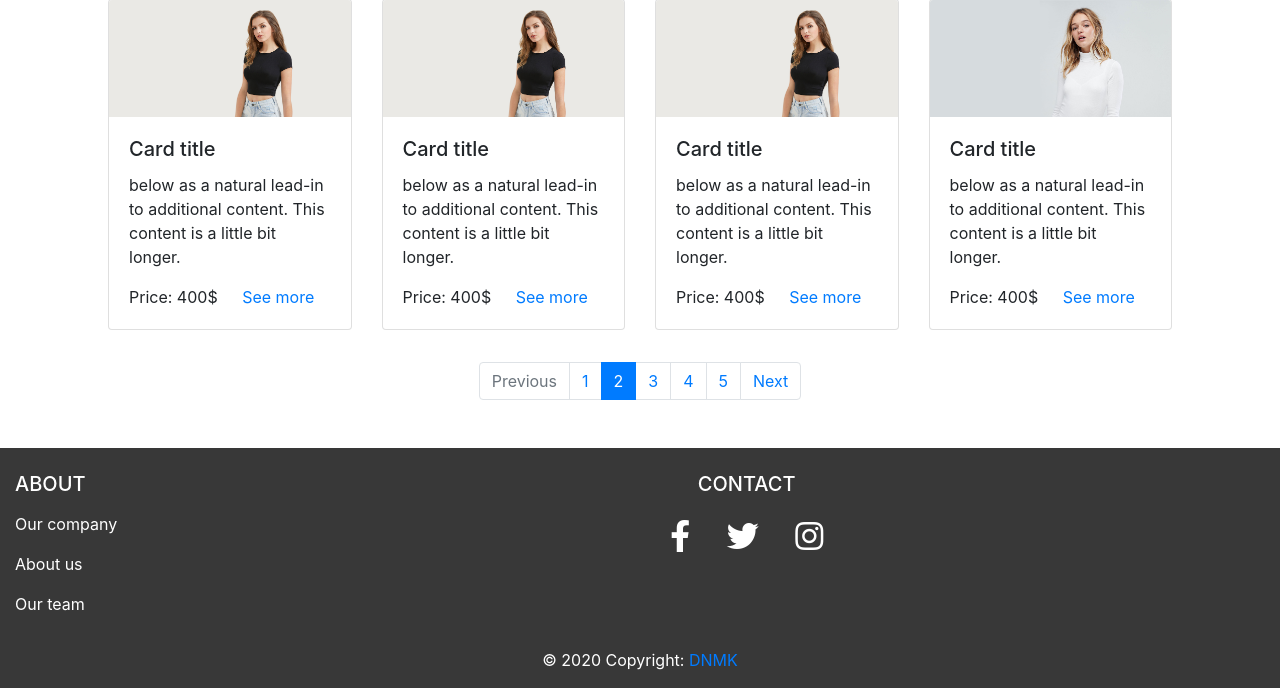
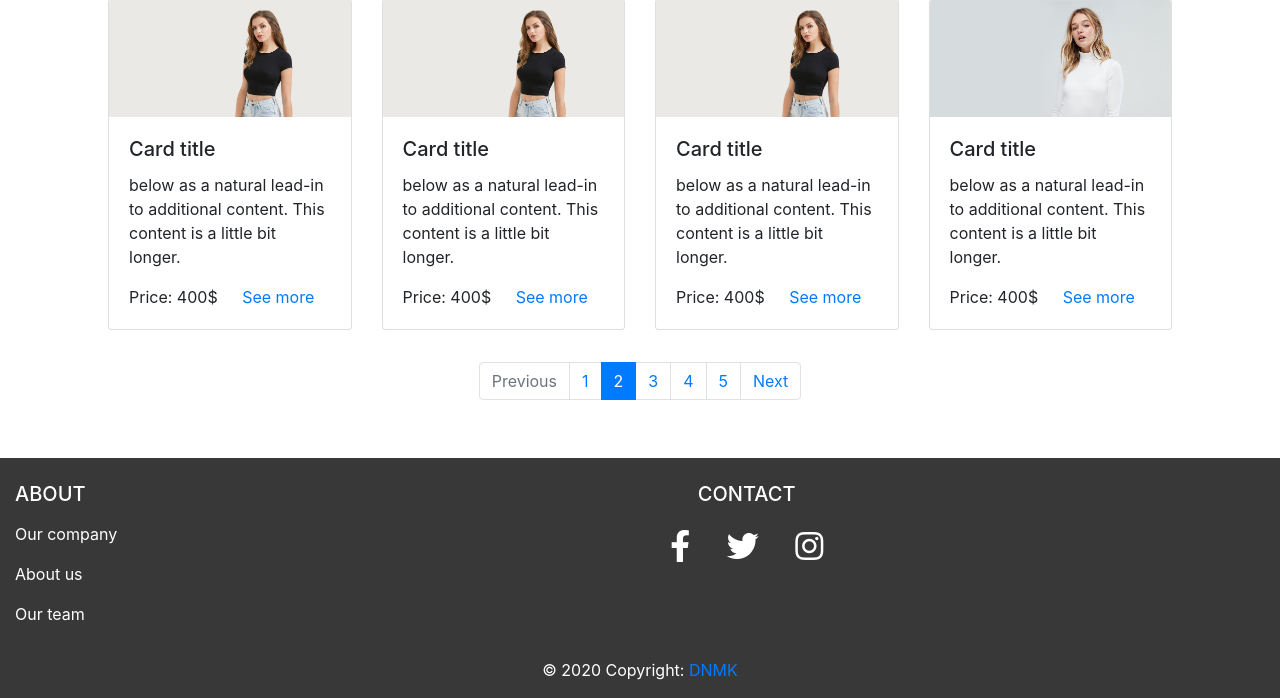
Before and after one commit to didarbek/djangoecommerce, a Django app: page / in a window 1280 px wide. Shown: the part 650-1348 px from the top of the page. Run offline with Django 3.2, Linux system fonts and the light colour scheme; some libraries are stand-ins or nearby versions.

Commit message:
changes)))

```diff
--- a/templates/base.html
+++ b/templates/base.html
@@ -13,13 +13,39 @@
     {% endblock extra_links %}
 </head>
 <body>
+    <style>
+        * {
+	margin: 0;
+	padding: 0;
+}
+html,
+body {
+	height: 100%;
+}
+.wrapper {
+	position: relative;
+	min-height: 100%;
+}
+.content {
+	padding-bottom: 90px;
+}
+.footer {
+	position: absolute;
+	left: 0;
+	bottom: 0;
+	width: 100%;
+	height: 80px;
+}
+    </style>
+    <div class="wrapper">
 
     {% include 'navbar.html' %}
 
     <div class="container">
-
+      <div class="content">
         {% block content %}
         {% endblock content %}
+        </div>
     </div>
 
     <script src="https://code.jquery.com/jquery-3.4.1.slim.min.js" integrity="sha384-J6qa4849blE2+poT4WnyKhv5vZF5SrPo0iEjwBvKU7imGFAV0wwj1yYfoRSJoZ+n" crossorigin="anonymous"></script>
@@ -30,6 +56,7 @@
     {% endblock extra_scripts %}
 
 <!-- Footer -->
+<div class="footer">
 <footer class="pt-4" style="background-color: #383838;">
     <div class="container-fluid text-center text-md-left">
         <div class="row">
@@ -54,5 +81,7 @@
         <a href="#" class="text-primary">DNMK</a>
     </div>
 </footer>
+</div>
+</div>
 </body>
 </html>
```
Also changed, not shown: db.sqlite3.
